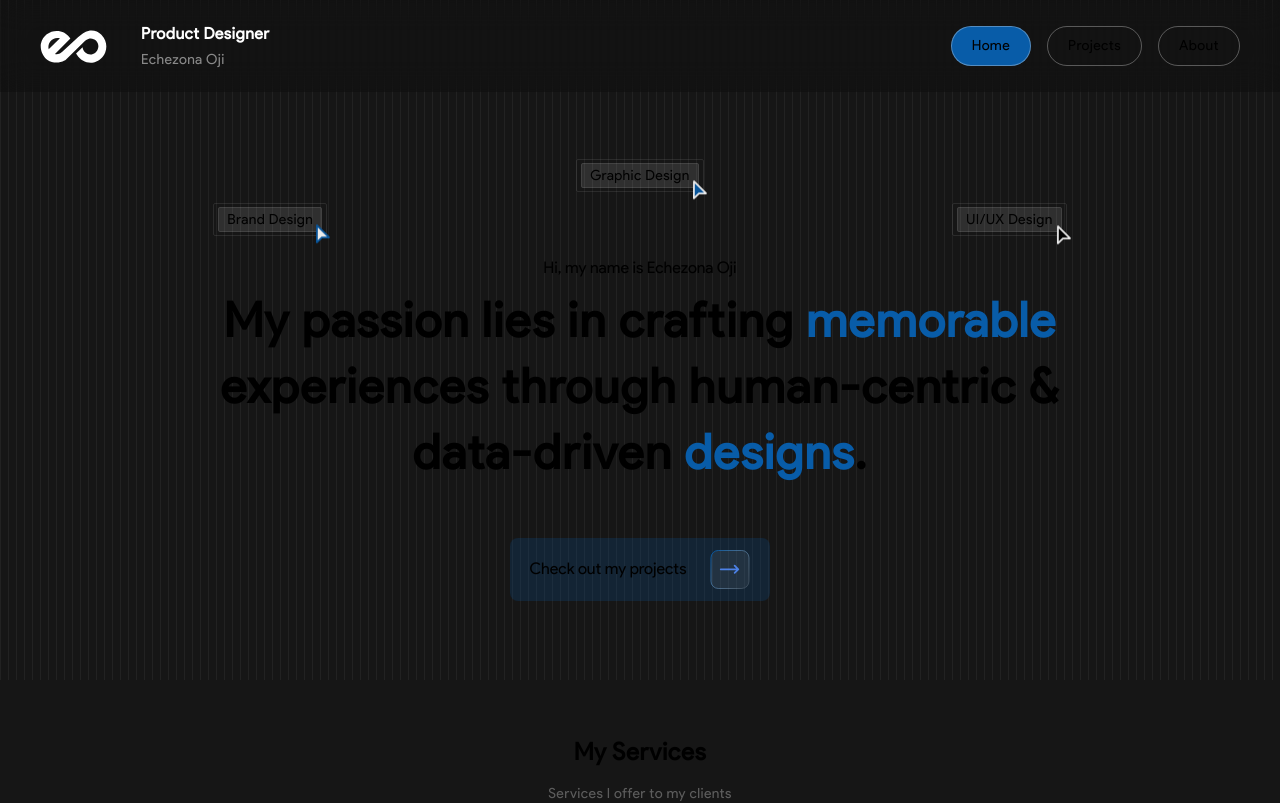
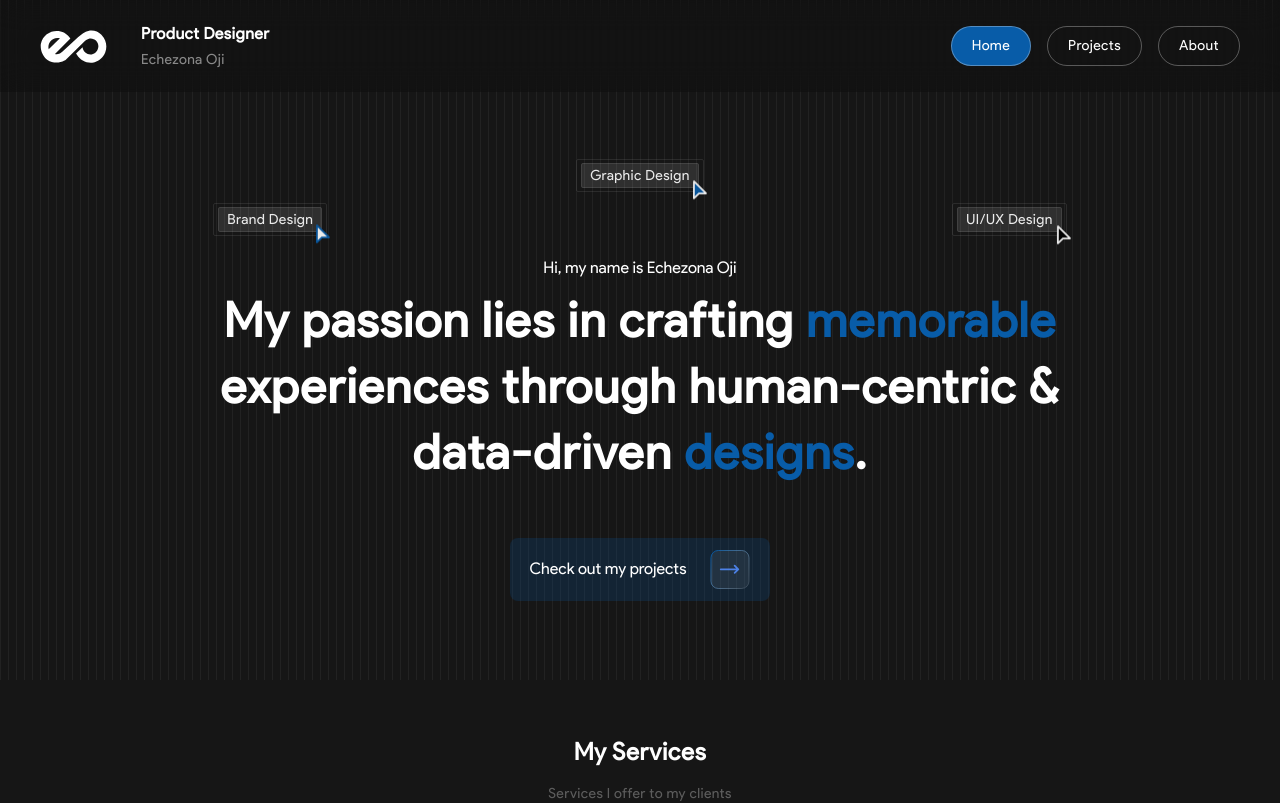
Before and after one commit to vermilion4/portfolio-new, a Next.js app: page / in a window 1280 px wide. Shown: the top 803 px of the page. Built offline with nearby package versions, Linux system fonts and the light colour scheme; what tailwindcss-animated would draw is missing.

Commit message:
style: change light mode text color

```diff
--- a/src/styles/globals.css
+++ b/src/styles/globals.css
@@ -12,13 +12,14 @@
 }
 
 :root {
-  --foreground-rgb: 0, 0, 0;
+  --foreground-rgb: 255, 255, 255;
   --background: #161616;
 }
 
 @media (prefers-color-scheme: dark) {
   :root {
     --foreground-rgb: 255, 255, 255;
+    --background: #161616;
   }
 }
 
```
